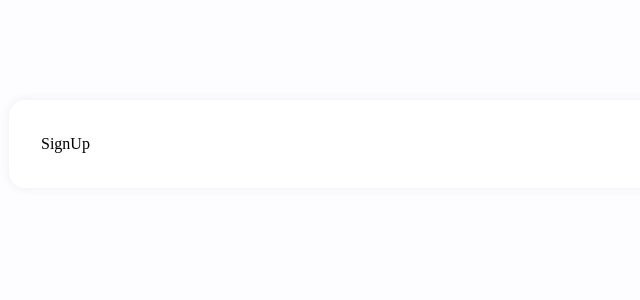
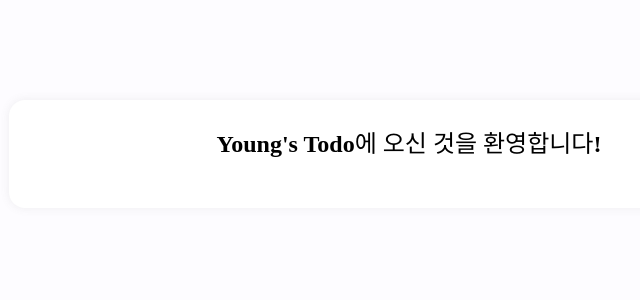
Before and after one commit to young-st511/wanted-pre-onboarding-challenge-fe-1, a React (Vite) app: page /signUp in a window 1280 px wide. Shown: the top 300 px of the page, without its empty margins (231-871 px from the left). Built offline with nearby package versions, Linux system fonts and the light colour scheme; a web font is replaced by a local one.

Commit message:
💄 Style: SignUp 스타일링 WIP

```diff
--- a/src/pages/SignUp/SignUp.presenter.tsx
+++ b/src/pages/SignUp/SignUp.presenter.tsx
@@ -2,7 +2,12 @@ import * as S from "./SignUp.style"
 
 function SignUp() {
   return (
-    <S.Wrapper>SignUp</S.Wrapper>
+    <S.Wrapper>
+      <S.Title>{"Young's Todo에 오신 것을 환영합니다!"}</S.Title>
+      <S.Form>
+
+      </S.Form>
+    </S.Wrapper>
   )
 }
 
--- a/src/pages/SignUp/SignUp.style.tsx
+++ b/src/pages/SignUp/SignUp.style.tsx
@@ -1,15 +1,24 @@
 import styled from "styled-components";
+import StyledBox from "../../components/styles/StyledBox";
 
-const Wrapper = styled.div`
-  ${({ theme }) => theme.size.width};
-  ${({ theme }) => theme.shadow.light};
-
-  box-sizing: border-box;
-  margin: 10rem auto;
-  padding: 3.2rem;
-
-  background-color: ${({ theme: { color } }) => color.white};
-  border-radius: ${({ theme }) => theme.size.radius};
+const Wrapper = styled(StyledBox)`
+  display: flex;
+  flex-direction: column;
+  align-items: center;
+  justify-content: start;
 `;
 
-export { Wrapper };
+const Title = styled.h1`
+  margin-bottom: 2rem;
+
+  font-size: 2.4rem;
+  color: ${({ theme: { color } }) => color.black};
+`;
+
+const Form = styled.div`
+  display: flex;
+  flex-direction: column;
+  gap: 1rem;
+`;
+
+export { Wrapper, Title, Form };
```
